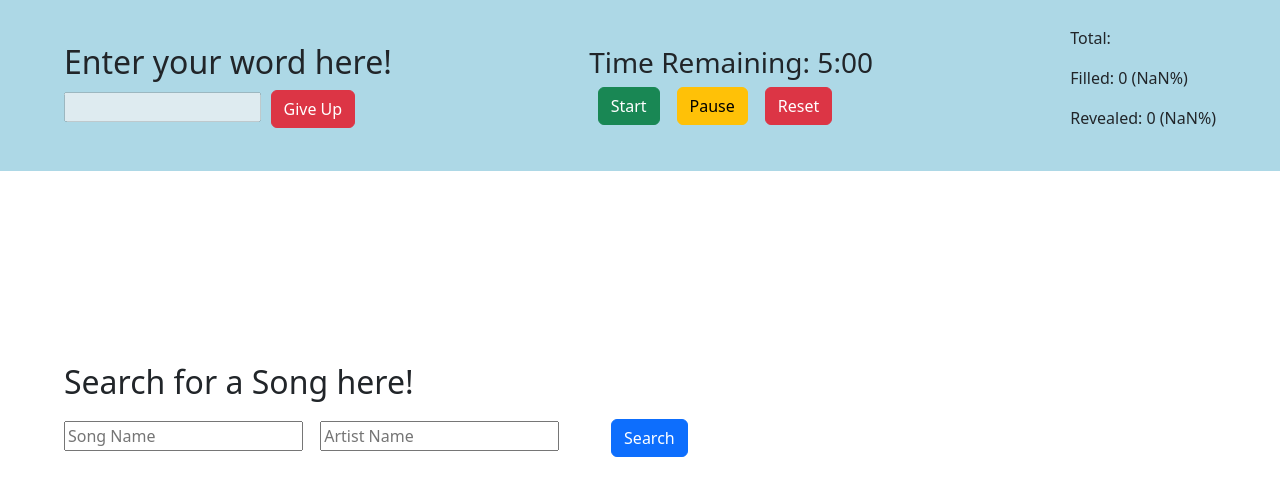
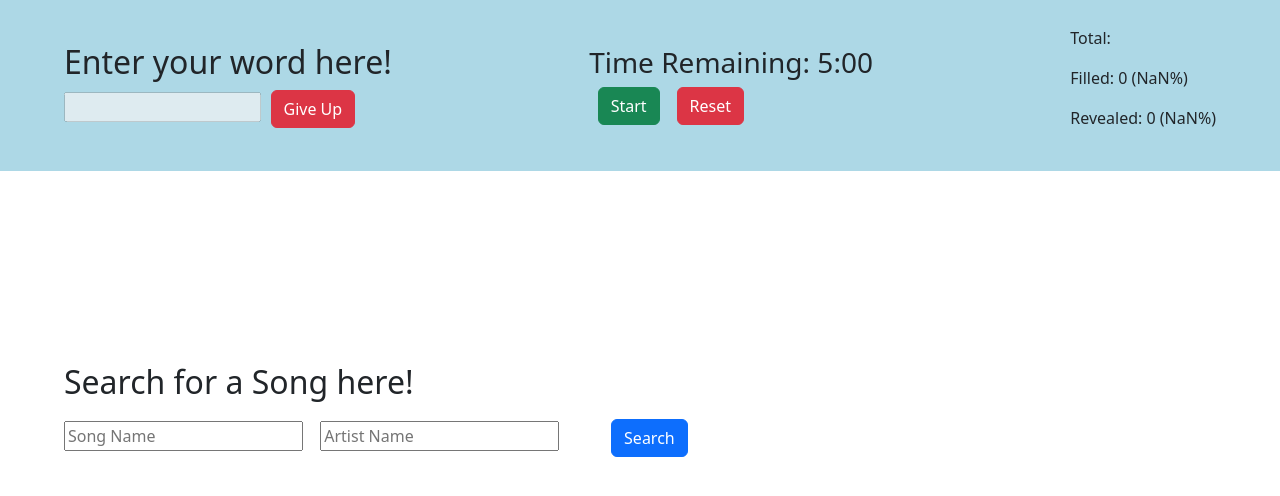
Before and after one commit to ywh03/song_lyrics_filling_game, a React (Create React App) app in the folder client/: page / in a window 1280 px wide. Shown: the top 496 px of the page. Built offline with nearby package versions, Linux system fonts and the light colour scheme.

Commit message:
Change timer buttons to be toggle-based

```diff
--- a/client/src/components/LyricInputArea.jsx
+++ b/client/src/components/LyricInputArea.jsx
@@ -4,7 +4,7 @@ export default function LyricInputArea(props) {
     return (
         <div id="input-area">
             <h2>Enter your word here!</h2>
-            <input className="lyric-input" type="text" id="inputWord" onChange={props.checkForWord} value={props.currentInput} disabled={!props.hasStarted} />
+            <input className="lyric-input" type="text" id="inputWord" onChange={props.checkForWord} value={props.currentInput} disabled={props.hasStarted !== 1} />
             <button className="btn btn-danger" onClick={props.giveUp}>Give Up</button>
         </div>
     )
--- a/client/src/components/LyricsArea.jsx
+++ b/client/src/components/LyricsArea.jsx
@@ -12,7 +12,7 @@ function LyricsArea() {
     const [totalBoxes, setTotalBoxes] = React.useState();
     const [lyricStateData, setLyricStateData] = React.useState([]);
     const [currentInput, setCurrentInput] = React.useState("");
-    const [hasStarted, setStarted] = React.useState(false);
+    const [hasStarted, setStarted] = React.useState(0); //0 not started, 1 started, 2 paused
     const [timeEnd, setTimeEnd] = React.useState(Date.now() + 300000)
     const [isLoading, setLoading] = React.useState(false);
 
@@ -63,7 +63,7 @@ function LyricsArea() {
     }
 
     function revealWord(sectionIndex, boxIndex) {
-        if (hasStarted === true) {
+        if (hasStarted === 1) {
             let tempObject = [...lyricStateData];
             tempObject[sectionIndex].boxesInfo[boxIndex].boxState = 2;
             setLyricStateData(tempObject);
@@ -76,12 +76,14 @@ function LyricsArea() {
         }
     }
 
+    /*
     function testState(event) {
         let tempObject = [...lyricStateData];
         tempObject[0].boxesInfo[0].boxState = 1;
         console.log(event.target.value);
         setLyricStateData(tempObject);
     }
+    */
 
     function giveUp() {
         let tempObject = [...lyricStateData];
--- a/client/src/components/Timer.jsx
+++ b/client/src/components/Timer.jsx
@@ -22,25 +22,27 @@ export default function Timer(props) {
 
     function resetTimer() {
         countdownApiRef.current.pause();
-        props.setStarted(false);
+        props.setStarted(0);
         props.setTimeEnd(Date.now() + 300000);
     }
 
-    function startTimer() {
-        countdownApiRef.current.start();
-        props.setStarted(true);
-    }
-
-    function pauseTimer() {
-        countdownApiRef.current.pause();
-        props.setStarted(false);
+    function toggleTimer() {
+        if (props.hasStarted === 0) {
+            countdownApiRef.current.start();
+            props.setStarted(1);
+        } else if (props.hasStarted === 1) {
+            countdownApiRef.current.pause();
+            props.setStarted(2);
+        } else {
+            countdownApiRef.current.start();
+            props.setStarted(1);
+        }
     }
 
     return (
         <div>
             <Countdown key={0} ref={countdownApiRef} date={props.timeEnd} renderer={renderer} onComplete={() => {props.giveUp()}} />
-            <button className="btn btn-success" onClick={startTimer}>Start</button>
-            <button className="btn btn-warning" onClick={pauseTimer}>Pause</button>
+            <button className={`btn ${props.hasStarted === 1 ? 'btn-warning' : 'btn-success'}`} onClick={toggleTimer}>{props.hasStarted === 0 ? "Start" : props.hasStarted === 1 ? "Pause" : 'Resume'}</button>
             <button className="btn btn-danger" onClick={resetTimer}>Reset</button>
         </div>
     )
```
Also changed, not shown: 1 other file (tests, documents, lock files or other folders).
